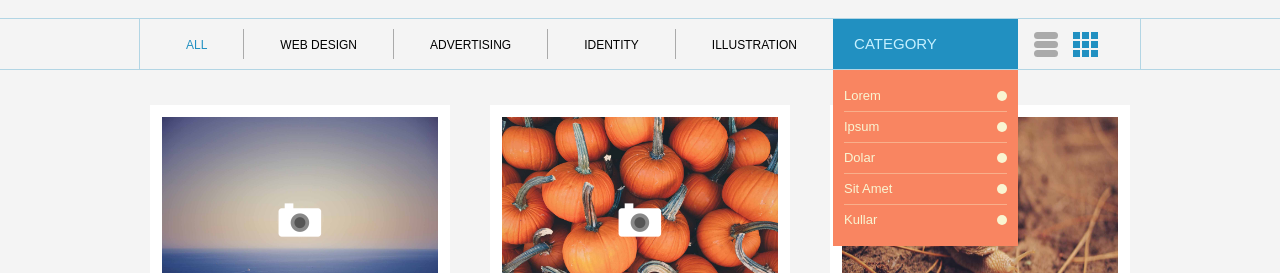
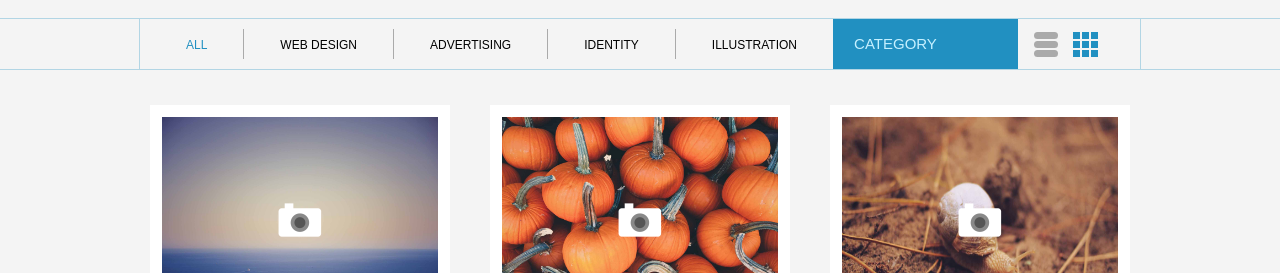
Before and after one commit to SoloMann/SoloMann.github.io, a plain HTML site: page portfolio.html in a window 1280 px wide. Shown: the part 527-800 px from the top of the page. Drawn offline with nearby package versions, Linux system fonts and the light colour scheme; a web font is replaced by a local one.

Commit message:
Update portfolio.html

```diff
--- a/portfolio.html
+++ b/portfolio.html
@@ -48,7 +48,7 @@
           </ul>
           <ul class="category">
             <li class="category-list"><button class="category-btn" type="button">Category</button>
-              <ul class="additional-list additional-list-show">
+              <ul class="additional-list">
                 <li class="additional-option">Lorem</li>
                 <li class="additional-option">Ipsum</li>
                 <li class="additional-option">Dolar</li>
```
